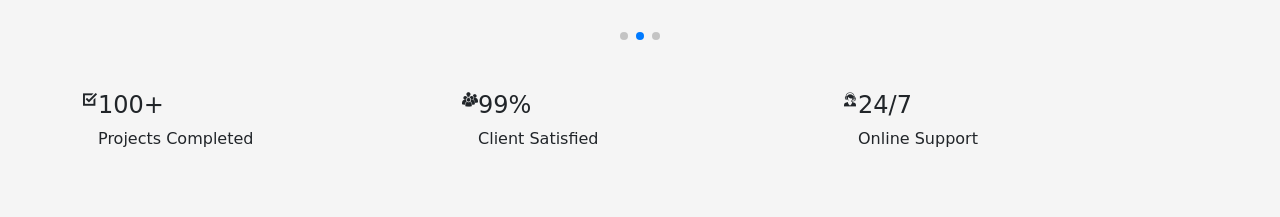
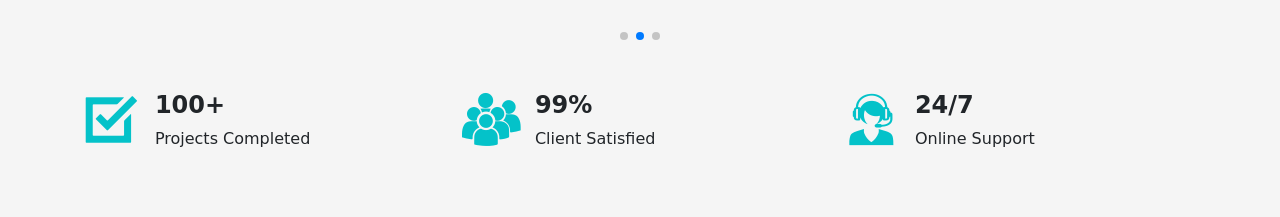
Before and after one commit to AshiqRaian/portfolio, a plain HTML site: page index.html in a window 1280 px wide. Shown: the part 4051-4268 px from the top of the page. Drawn offline with nearby package versions, Linux system fonts and the light colour scheme.

Commit message:
Update style.css

```diff
--- a/css/style.css
+++ b/css/style.css
@@ -222,15 +222,15 @@ section .heading{
 		margin: 0 35px;
 		padding: 25px 0 15px;
 	}
-		#feedback .row .col-md-4 .d-flex i{
+		#feedback .row .col-sm-4 .d-flex i{
 			font-size: 44pt;
 			color: #04C2C9;
 			padding-right: 4%;
 		}
-		#feedback .row .col-md-4 .d-flex div h4{
+		#feedback .row .col-sm-4 .d-flex div h4{
 			font-weight: 600;
 		}
-		#feedback .row .col-md-4 .d-flex div p{
+		#feedback .row .col-sm-4 .d-flex div p{
 		}
 /*----FEEDBACK section END---*/
 
```
